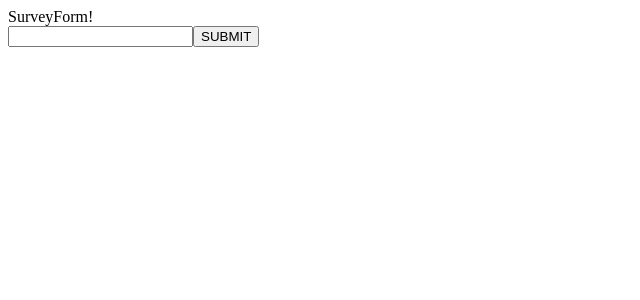
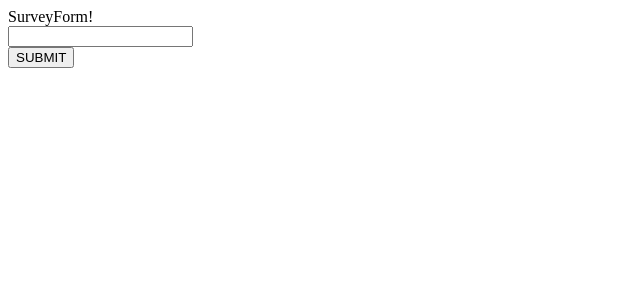
Before and after one commit to sabinbogati1/Redux-form-First, a React (Create React App) app: page / in a window 1280 px wide. Shown: the top 300 px of the page, without its empty margins (0-640 px from the left). Built offline with nearby package versions, Linux system fonts and the light colour scheme.

Commit message:
Wiring up Custom Fields

```diff
--- /dev/null
+++ b/src/surveys/SurveyField.js
@@ -0,0 +1,11 @@
+import React from "react";
+
+export default ({input}) =>{
+console.log(input);
+ return(
+         <div>
+               <input {...input}  />
+
+        </div>
+    )
+}
--- a/src/surveys/SurveyForm.js
+++ b/src/surveys/SurveyForm.js
@@ -1,7 +1,16 @@
 import React,{Component} from "react";
 import {reduxForm, Field} from "redux-form";
+import SurveyField from "./SurveyField";
 
 class SurveyForm extends Component{
+    renderFields(){
+        return (
+            <div>
+                <Field type="text" name="title" component={SurveyField} />
+
+            </div>
+        );
+    }
 
     render(){
         return(
@@ -9,9 +18,8 @@
                 SurveyForm!
 
                 <form onSubmit={this.props.handleSubmit(values => console.log(values))}>
-                <Field type="text" name="surveyTitle" component="input" />
-
-<button type="submit">SUBMIT </button>
+                {this.renderFields()}
+               <button type="submit">SUBMIT </button>
                 </form>
             </div>
         )
```
